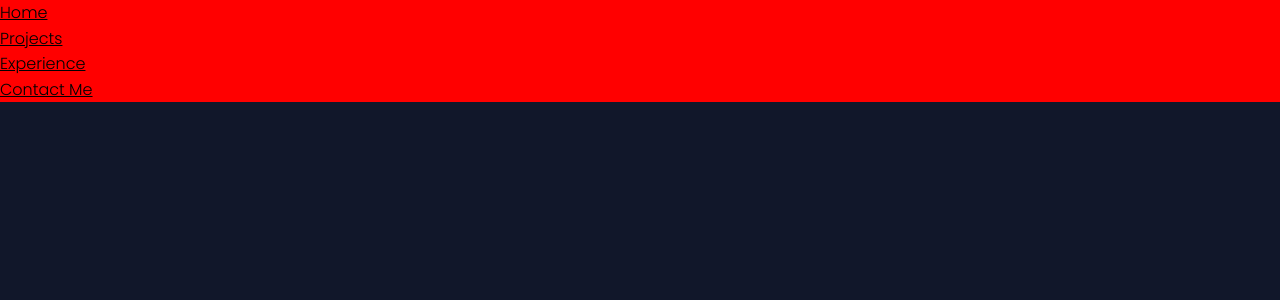
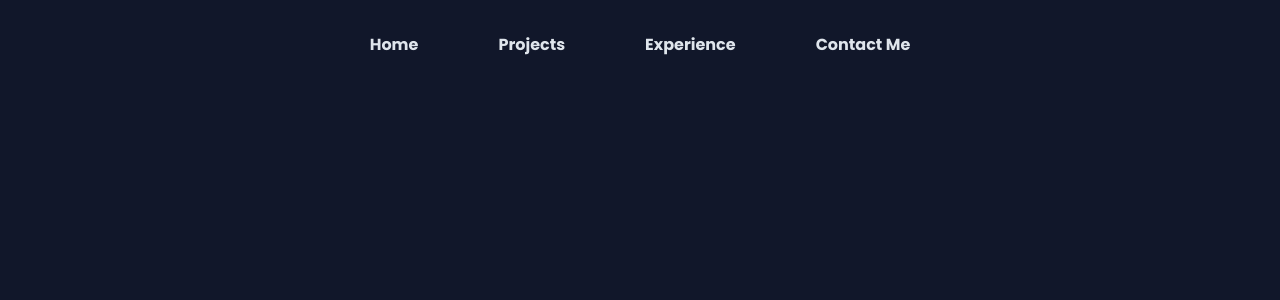
Before and after one commit to rara-ch/portfolio_website, a Next.js app: page / in a window 1280 px wide. Shown: the top 300 px of the page. Built offline with nearby package versions, Linux system fonts and the light colour scheme.

Commit message:
implemented the navbar

```diff
--- a/src/app/layout.tsx
+++ b/src/app/layout.tsx
@@ -3,7 +3,7 @@ import { Poppins } from "next/font/google";
 import "./globals.css";
 
 const poppins = Poppins({
-  weight: "300",
+  weight: ["300", "400", "500", "600", "700", "800", "900"],
   display: "swap",
   variable: "--font-poppins",
 });
--- a/src/components/navbar/navbar.module.css
+++ b/src/components/navbar/navbar.module.css
@@ -1,3 +1,30 @@
 .nav {
-    background-color: red;
+    margin-top: 1rem;
+    display: flex;
+    gap: 1rem;
+    list-style: none;
+    text-wrap: nowrap;
+    inline-size: min-content;
+    margin-inline: auto;
+    padding: 0.5rem;
+    border-radius: 2rem;
+
+    transition: background-color 0.3s;
+    &:hover {
+        background-color: var(--clr-content);
+    }
 }
+
+.nav-link {
+    display: inline-block;
+    text-decoration: none;
+    padding: 0.5rem 2rem;
+    border-radius: 2rem;
+    font-weight: 700;
+    color: var(--clr-title);
+
+    transition: background-color 0.3s;
+    &:hover {
+        background-color: var(--clr-highlight);
+    }
+}
--- a/src/components/navbar/navbar.tsx
+++ b/src/components/navbar/navbar.tsx
@@ -16,14 +16,16 @@ const navLinks: NavLink[] = [
 
 export default function Navbar() {
   return (
-    <nav className={styles.nav}>
-      {navLinks.map((navlink) => (
-        <ul key={navlink.id}>
-          <li>
-            <Link href={navlink.href}>{navlink.text}</Link>
+    <nav>
+      <ul className={styles.nav}>
+        {navLinks.map((navlink) => (
+          <li key={navlink.id}>
+            <Link className={styles["nav-link"]} href={navlink.href}>
+              {navlink.text}
+            </Link>
           </li>
-        </ul>
-      ))}
+        ))}
+      </ul>
     </nav>
   );
 }
```
